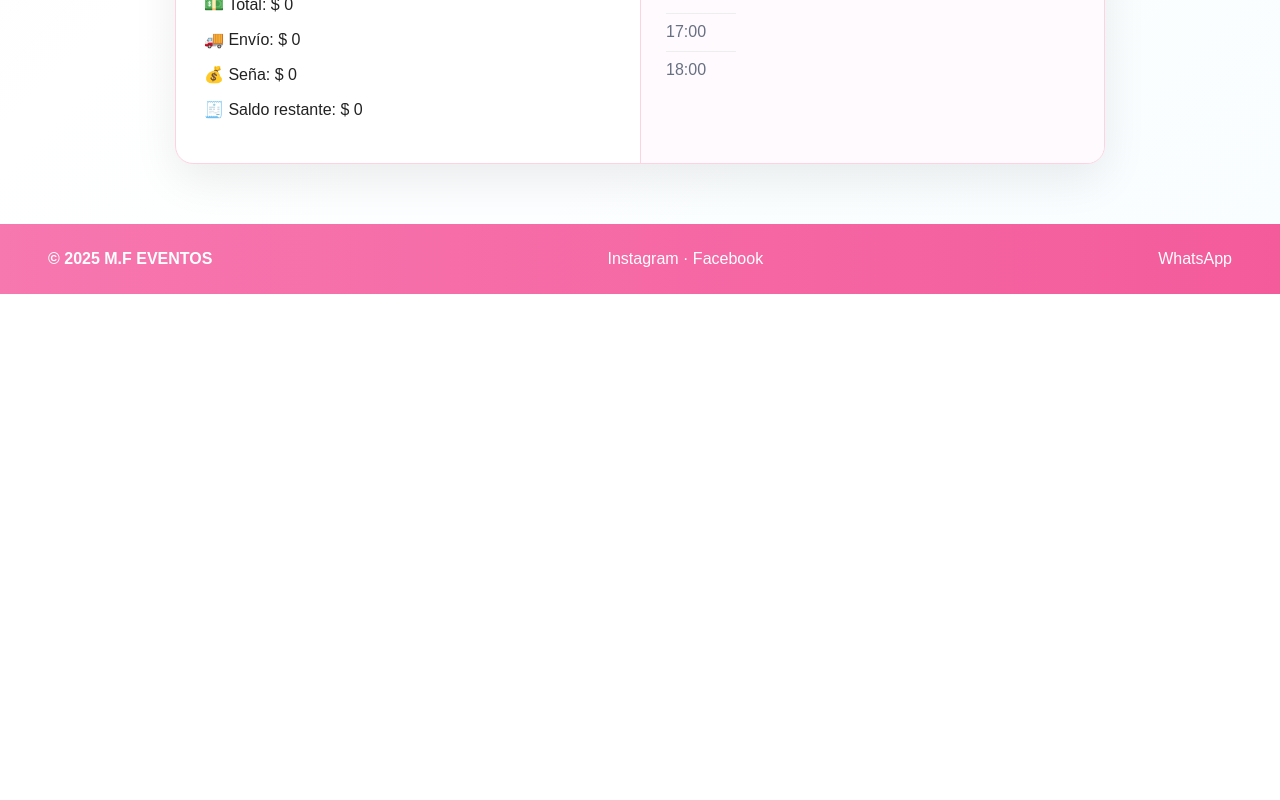
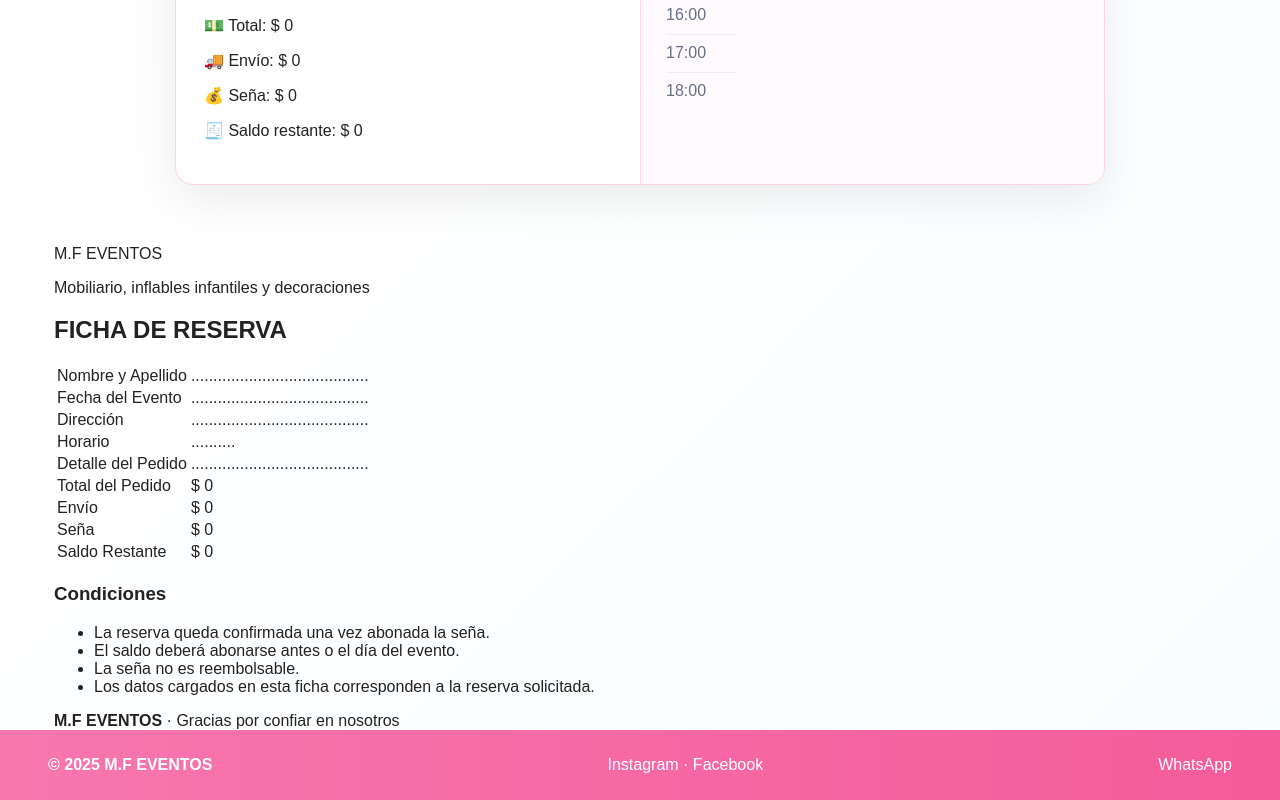
Before and after one commit to ignaciohplt/MFEVENTOS, a Next.js app: page / in a window 1280 px wide. Shown: the part 1299-2099 px from the top of the page. Before the commit the page ends 1593 px from the top, so only its background shows below. Built offline with nearby package versions, Linux system fonts and the light colour scheme.

Commit message:
Update page.jsx

```diff
--- a/app/page.jsx
+++ b/app/page.jsx
@@ -120,6 +120,13 @@ export default function HomePage() {
 
             <button className="send" disabled={status === 'loading'}>{status === 'loading' ? 'ENVIANDO...' : 'ENVIAR RESERVA'}</button>
             <div className="safe">🔒 Tus datos están seguros y solo se usarán para tu reserva.</div>
+            <button
+              type="button"
+              className="printButton"
+              onClick={() => window.print()}
+            >
+              🖨️ IMPRIMIR FICHA
+            </button>
           </form>
 
           <div>
@@ -167,6 +174,47 @@ export default function HomePage() {
             </div>
           </div>
         </section>
+
+        <section className="printFicha">
+          <div className="printTopDecor">
+            <span></span><span></span><span></span>
+          </div>
+
+          <div className="printHeader">
+            <div className="printLogo"><span>M.F</span> EVENTOS</div>
+            <p>Mobiliario, inflables infantiles y decoraciones</p>
+          </div>
+
+          <h2>FICHA DE RESERVA</h2>
+
+          <table className="printTable">
+            <tbody>
+              <tr><td>Nombre y Apellido</td><td>{form.nombre || '........................................'}</td></tr>
+              <tr><td>Fecha del Evento</td><td>{form.fecha || '........................................'}</td></tr>
+              <tr><td>Dirección</td><td>{form.direccion || '........................................'}</td></tr>
+              <tr><td>Horario</td><td>{form.hora || '..........'} {eventEnd && `- ${eventEnd}`}</td></tr>
+              <tr><td>Detalle del Pedido</td><td>{form.detalle || '........................................'}</td></tr>
+              <tr><td>Total del Pedido</td><td>{money(form.total)}</td></tr>
+              <tr><td>Envío</td><td>{money(form.envio)}</td></tr>
+              <tr><td>Seña</td><td>{money(form.sena)}</td></tr>
+              <tr><td>Saldo Restante</td><td>{money(saldo)}</td></tr>
+            </tbody>
+          </table>
+
+          <div className="condiciones">
+            <h3>Condiciones</h3>
+            <ul>
+              <li>La reserva queda confirmada una vez abonada la seña.</li>
+              <li>El saldo deberá abonarse antes o el día del evento.</li>
+              <li>La seña no es reembolsable.</li>
+              <li>Los datos cargados en esta ficha corresponden a la reserva solicitada.</li>
+            </ul>
+          </div>
+
+          <div className="printFooter">
+            <b>M.F EVENTOS</b> · Gracias por confiar en nosotros
+          </div>
+        </section>
       </main>
 
       <footer><b>© 2025 M.F EVENTOS</b><span>Instagram · Facebook</span><span>WhatsApp</span></footer>
```
